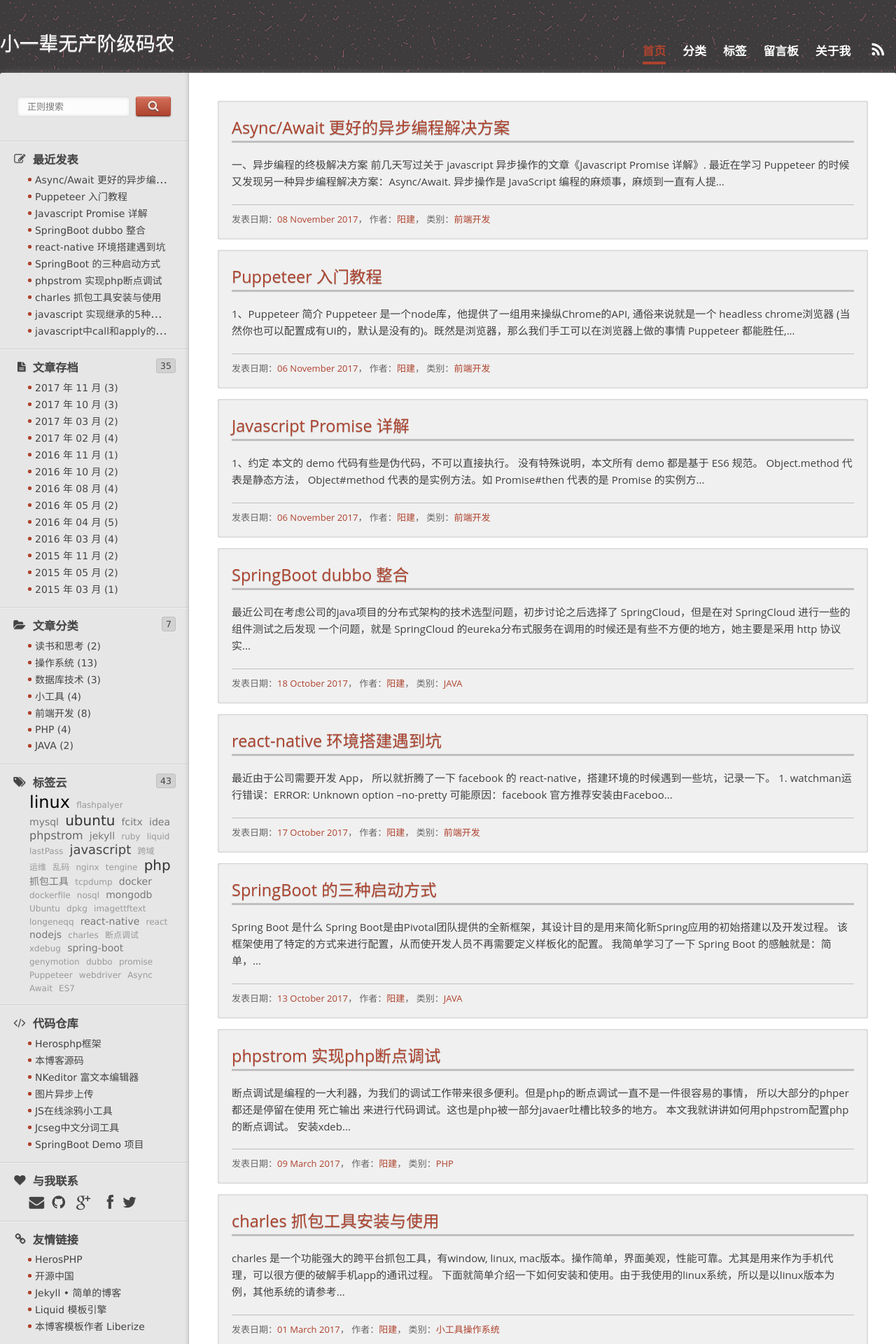
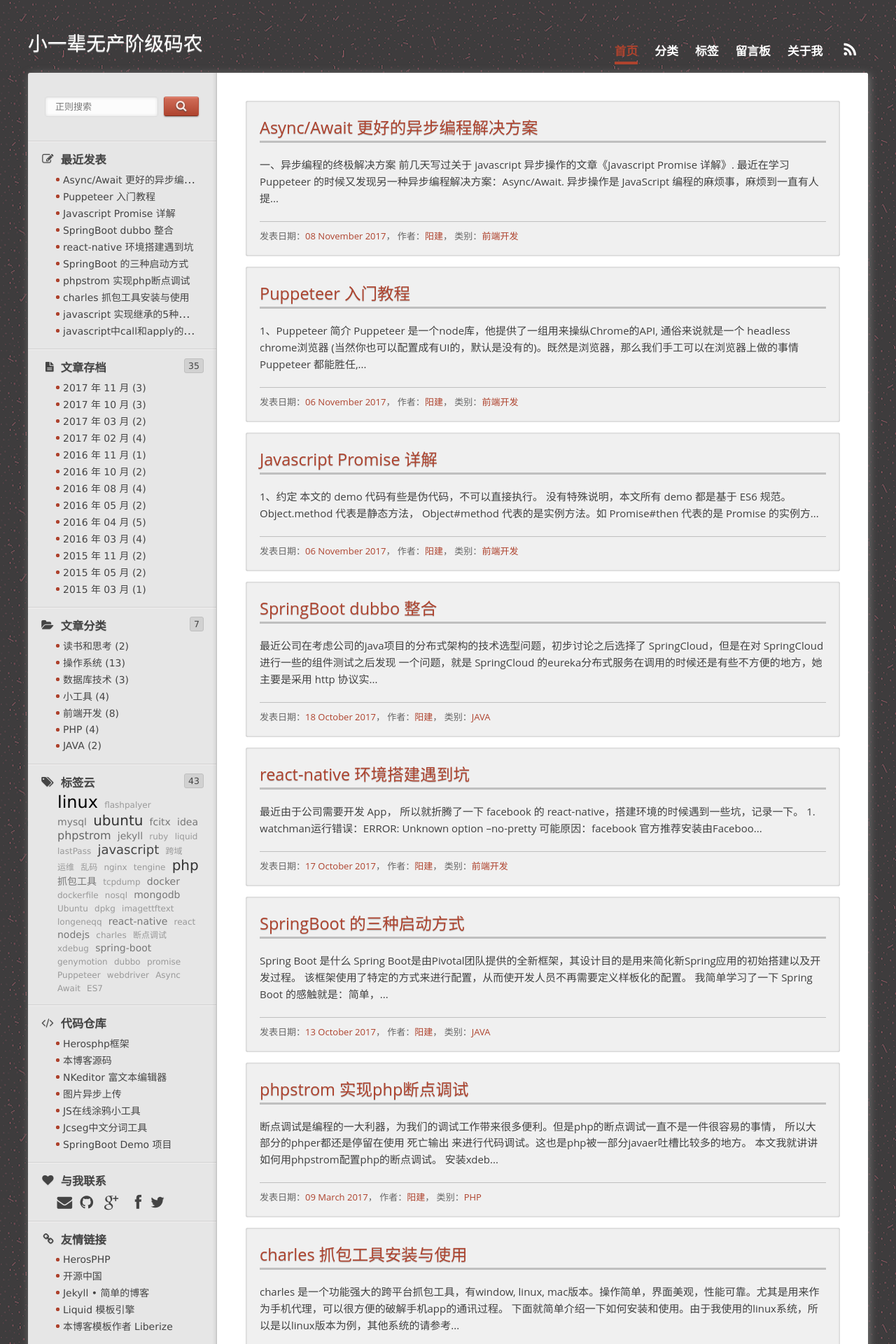
Before and after one commit to FunctFan/blog, a Jekyll site: the page built from index.html, in a window 1280 px wide. Shown: the top 1920 px of the page at 70% size. Built offline with Jekyll 4.4.1, drawn with Linux system fonts in a browser that asks for light colours; the list of posts is cut into pages by our own code; comment, search, counter and statistics services are not loaded.

Commit message:
调整博客样式

```diff
--- a/assets/themes/twitter/css/style.css
+++ b/assets/themes/twitter/css/style.css
@@ -64,7 +64,7 @@ body {
 .theme-2 {background-image: url(../img/bgs/bg_body2.jpg);}
 
 .theme-3 {background-image: url(../img/bgs/bg_body3.png);}
-.theme-3 #navbar ul li a, .theme-1 #top >a > h1 {color: #FFFFFF;}
+.theme-3 #navbar ul li a, .theme-3 #top >a > h1 {color: #FFFFFF;}
 .theme-3 #bottom {color: #e1e1e1;}
 .theme-3 #bottom a {color: #2674BA}
 
@@ -123,7 +123,7 @@ blockquote {
 /*  Main  */
 #wrap {
   width: 100%;
-  max-width: 1400px;
+  max-width: 1200px;
   margin: 20px auto;
 }
 
@@ -901,6 +901,9 @@ pre code {
 }
 
 /*  Responsive UI  */
+@media (min-width: 1600px) {
+  #wrap { width: 100%; max-width: 1400px }
+}
 @media (max-width: 999px) {
   #wrap { width: 100%; }
   #logo, #about-link, #rss-link { display: none; }
```
